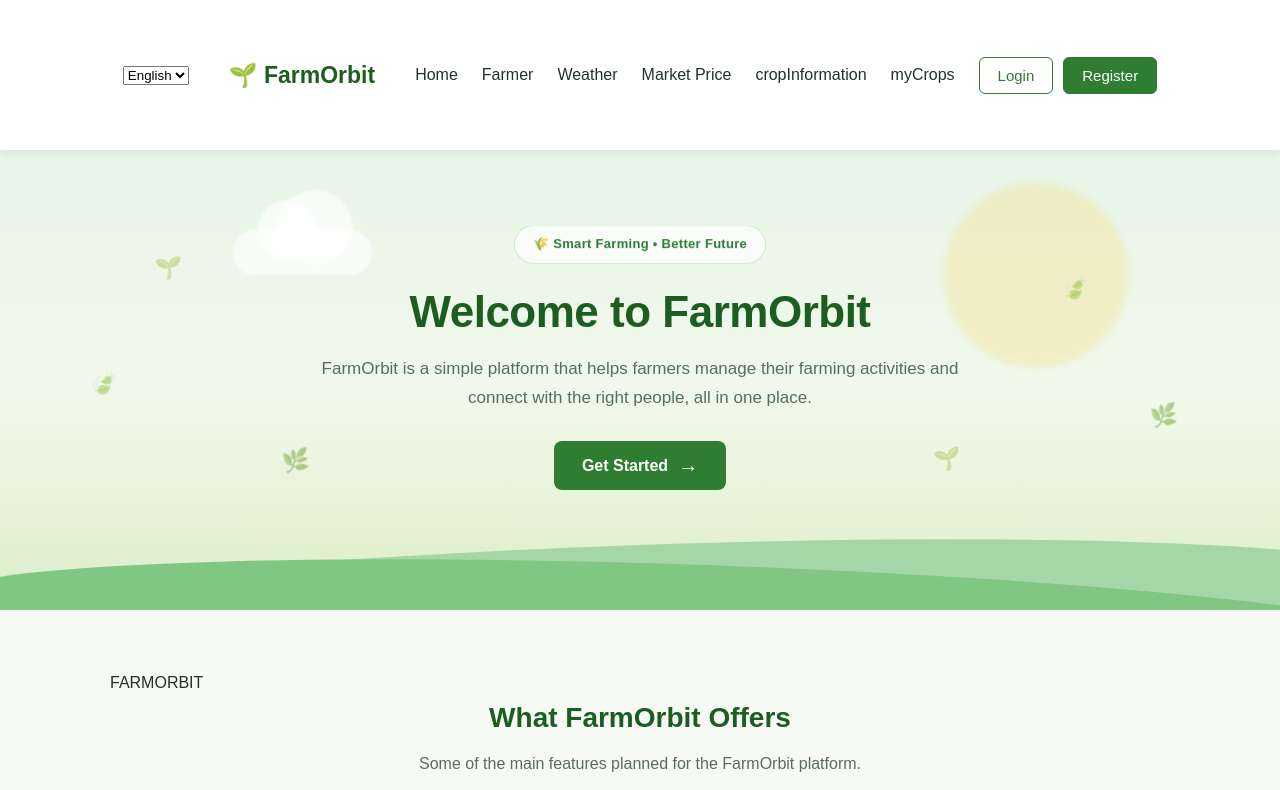
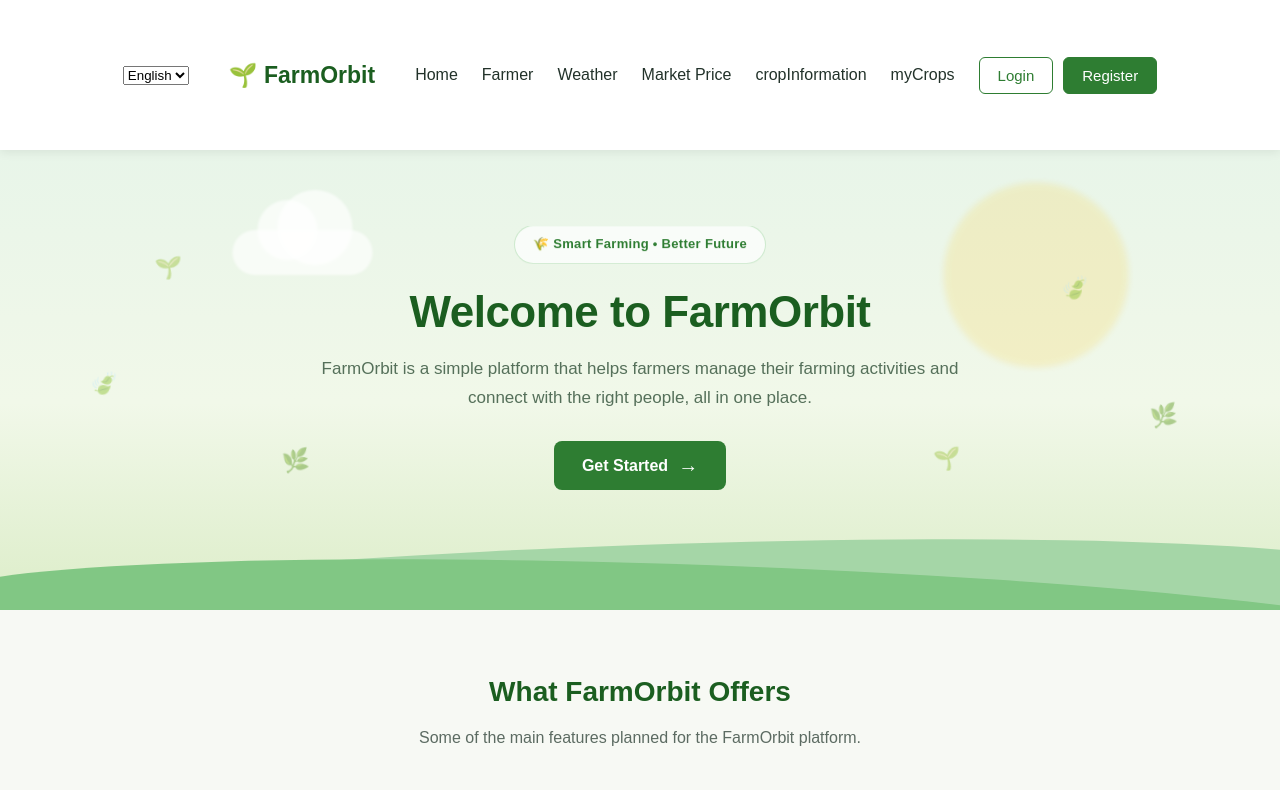
Before and after one commit to kalraananya2007-source/FarmOrbit, a React (Vite) app: page / in a window 1280 px wide. Shown: the top 790 px of the page. Built offline with nearby package versions, Linux system fonts and the light colour scheme.

Commit message:
Clean up home section label

```diff
--- a/src/pages/Home.jsx
+++ b/src/pages/Home.jsx
@@ -96,7 +96,7 @@ function Home() {
       <section className="features">
 
         <div className="section-heading">
-          <span className="section-label">FARMORBIT</span>
+
 
           <h2 className="section-title">
             {t("whatWeOffer")}
```
